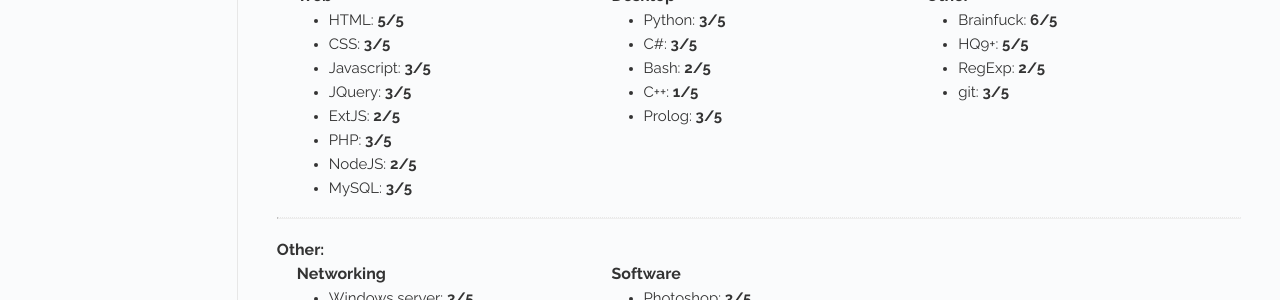
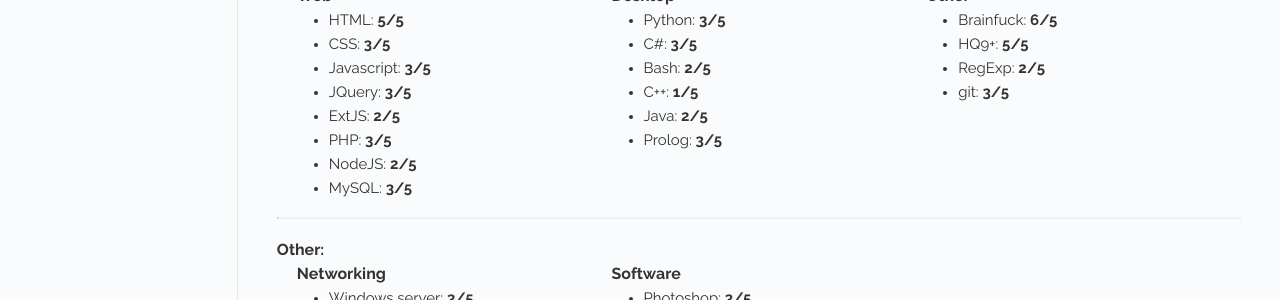
Before and after one commit to herrjemand/herrjemand.github.io, a Jekyll site: the page built from index.html, in a window 1280 px wide. Shown: the part 546-846 px from the top of the page. Built offline with Jekyll 4.4.1, drawn with Linux system fonts in a browser that asks for light colours; Markdown is read by kramdown in place of the engine named in the settings.

Commit message:
Minor fixes

```diff
--- a/index.html
+++ b/index.html
@@ -49,6 +49,7 @@
 							<li><p>C#: 			<b>3/5</b></p></li>
 							<li><p>Bash: 		<b>2/5</b></p></li>
 							<li><p>C++: 		<b>1/5</b></p></li>
+							<li><p>Java: 		<b>2/5</b></p></li>
 							<li><p>Prolog: 		<b>3/5</b></p></li>
 						</ul>
 					</div>
```
